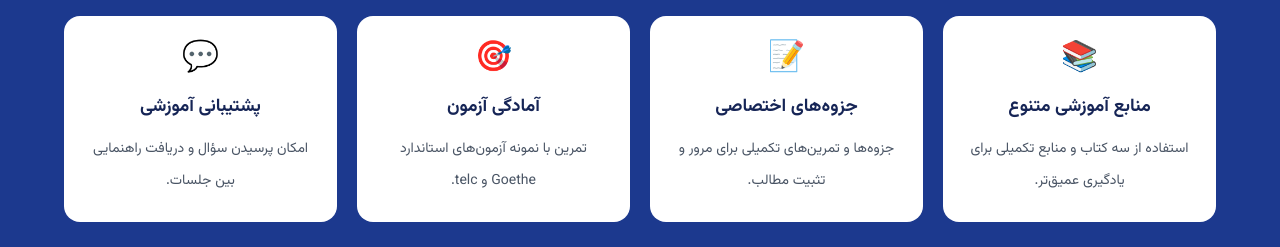
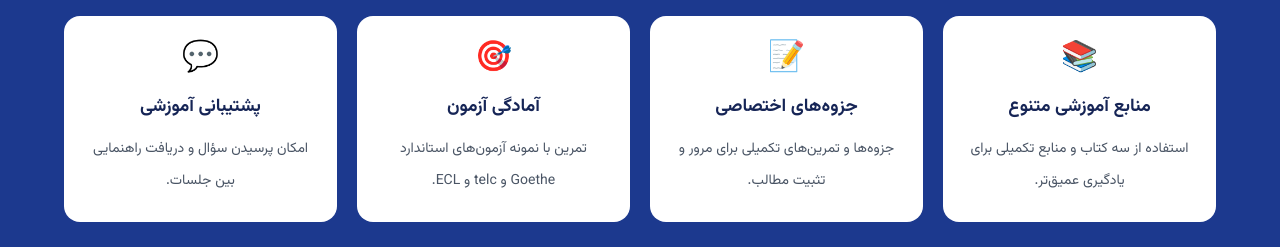
Before and after one commit to Masihsole0/deutschino-akademie, a Next.js app: page / in a window 1280 px wide. Shown: the part 2940-3187 px from the top of the page. Built offline with nearby package versions, Linux system fonts and the light colour scheme; no server answers; the database is empty.

Commit message:
Update website

```diff
--- a/app/page.tsx
+++ b/app/page.tsx
@@ -75,7 +75,7 @@ export default function Home() {
       icon: "🎯",
       title: "آمادگی آزمون",
       description:
-        "تمرین با نمونه آزمون‌های استاندارد Goethe و telc.",
+        "تمرین با نمونه آزمون‌های استاندارد Goethe و telc و ECL.",
     },
     {
       icon: "💬",
```
